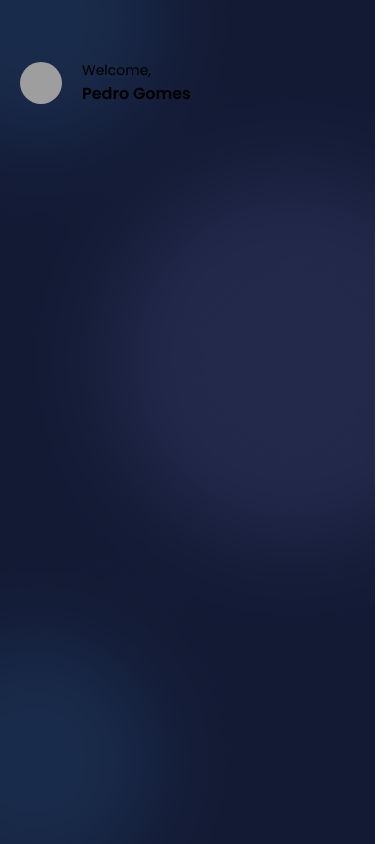
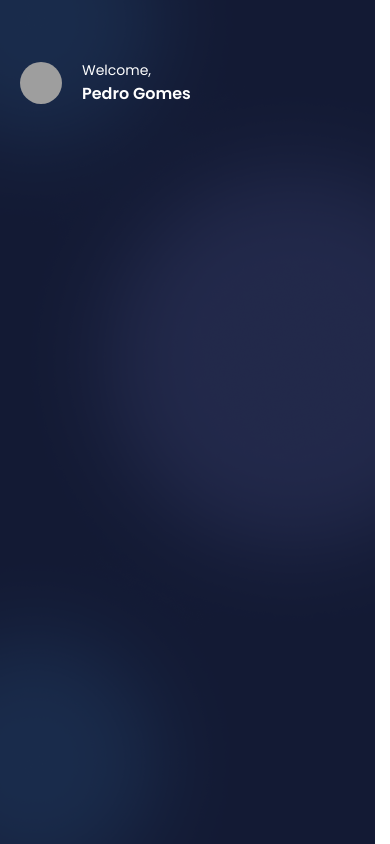
Before and after one commit to pedrogomes1/carsmarket, a React Native app: screen / in a window 390 px wide. Built offline with nearby package versions, Linux system fonts and the light colour scheme; grey boxes are pictures that could not be loaded.

Commit message:
chore: adjust Typography props

```diff
--- a/src/components/typography/index.tsx
+++ b/src/components/typography/index.tsx
@@ -13,12 +13,16 @@ interface ITextProps extends TextProps {
   text: string
   type?: FontKeys
   style?: TextStyle | TextStyle[]
+  color?: TextStyle['color']
 }
 
-export function Typography({ text, type = 'Regular', style }: ITextProps) {
-  const font = {
-    fontFamily: FontTypes[type],
-  }
-
-  return <Text style={[font, style]}>{text}</Text>
+export function Typography({
+  text,
+  color = '#fff',
+  type = 'Regular',
+  style,
+}: ITextProps) {
+  return (
+    <Text style={[{ color, fontFamily: FontTypes[type] }, style]}>{text}</Text>
+  )
 }
```
